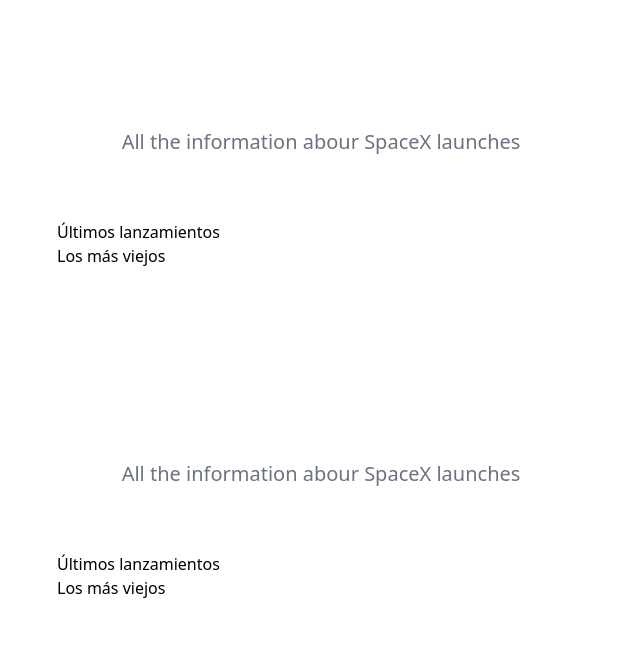
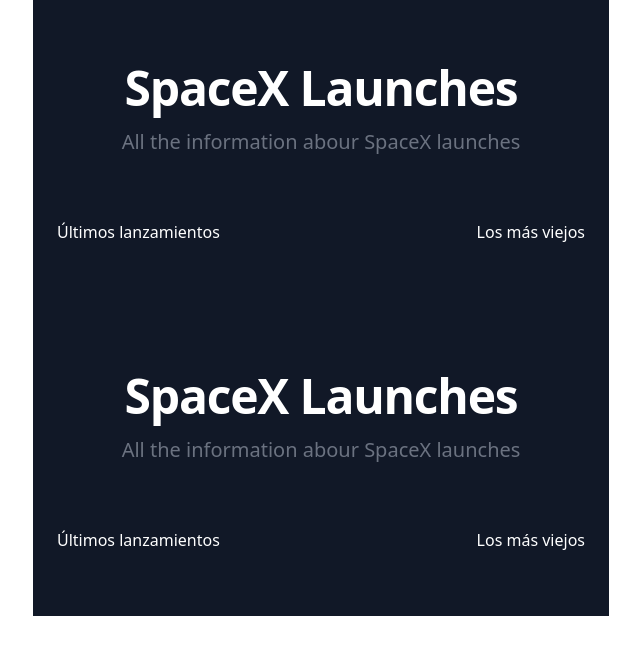
Before and after one commit to elenalf11/PROGRAMACION_MULTIMEDIA, an Astro site in the folder 1º TRIMESTRE/PRACTICAS/TEMA 2/PRUEBA_ASTRO/prueba/: page / in a window 1280 px wide. Shown: the whole page, without its empty margins (319-959 px from the left). Built offline with nearby package versions, Linux system fonts and the light colour scheme; Astro itself is replaced by a stand-in of ours.

Commit message:
Update Header

```diff
--- a/1º TRIMESTRE/PRACTICAS/TEMA 2/PRUEBA_ASTRO/prueba/src/components/Header.astro
+++ b/1º TRIMESTRE/PRACTICAS/TEMA 2/PRUEBA_ASTRO/prueba/src/components/Header.astro
@@ -1,11 +1,11 @@
-<header class="mx-auto px-4 lg:px-6 py-8 lg:py-16 max-w-xl">
+<header class="bg-gray-900 mx-auto px-4 lg:px-6 py-8 lg:py-16 max-w-xl">
     <div class="mx-auto mb-8 lg:mb-16 text-center">
         <h2 class="mb-4 font-extrabold text-5xl text-white tracking-tight">SpaceX Launches</h2>
         <p class="font-light text-gray-500 sm:text-xl dark:text-gray-400">All the information abour SpaceX launches</p>
     </div>
 
-    <nav class="flex flex-col">
-        <a href="/">Últimos lanzamientos</a>
-        <a href="/oldest">Los más viejos</a>
+    <nav class="flex md:flex-row flex-col justify-between items-center w-full text-center">
+        <a class="text-white" href="/">Últimos lanzamientos</a>
+        <a class="text-white" href="/oldest">Los más viejos</a>
     </nav>
 </header>
```
